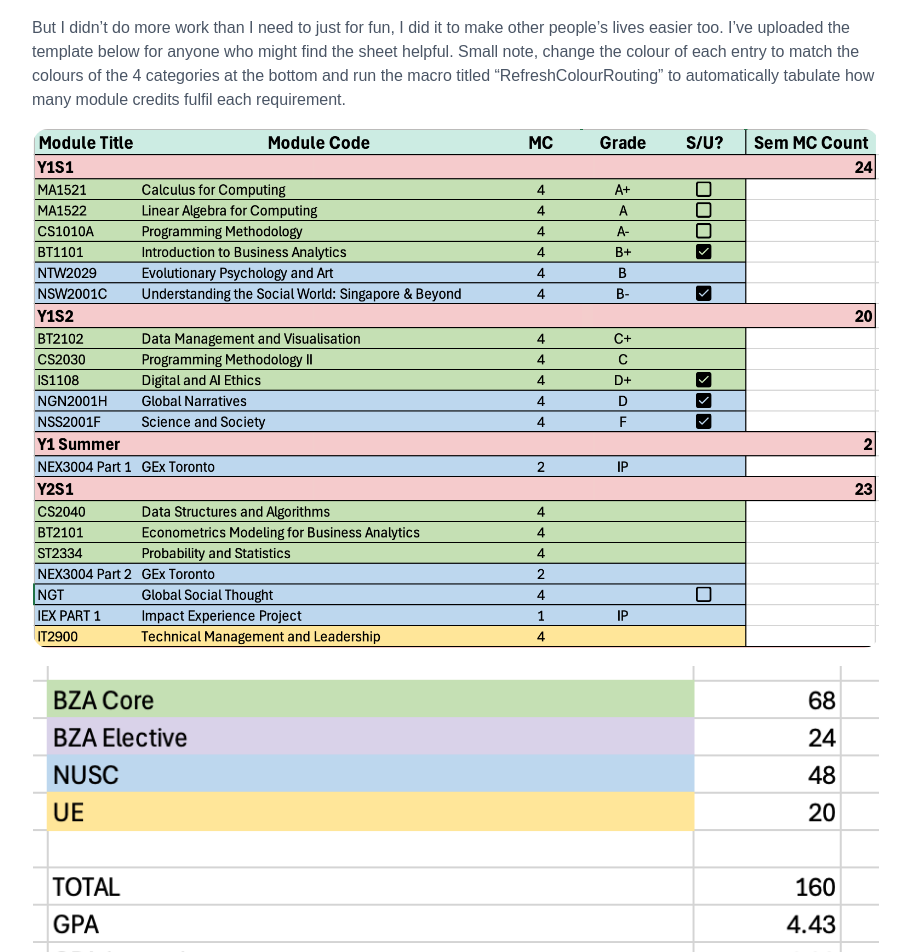
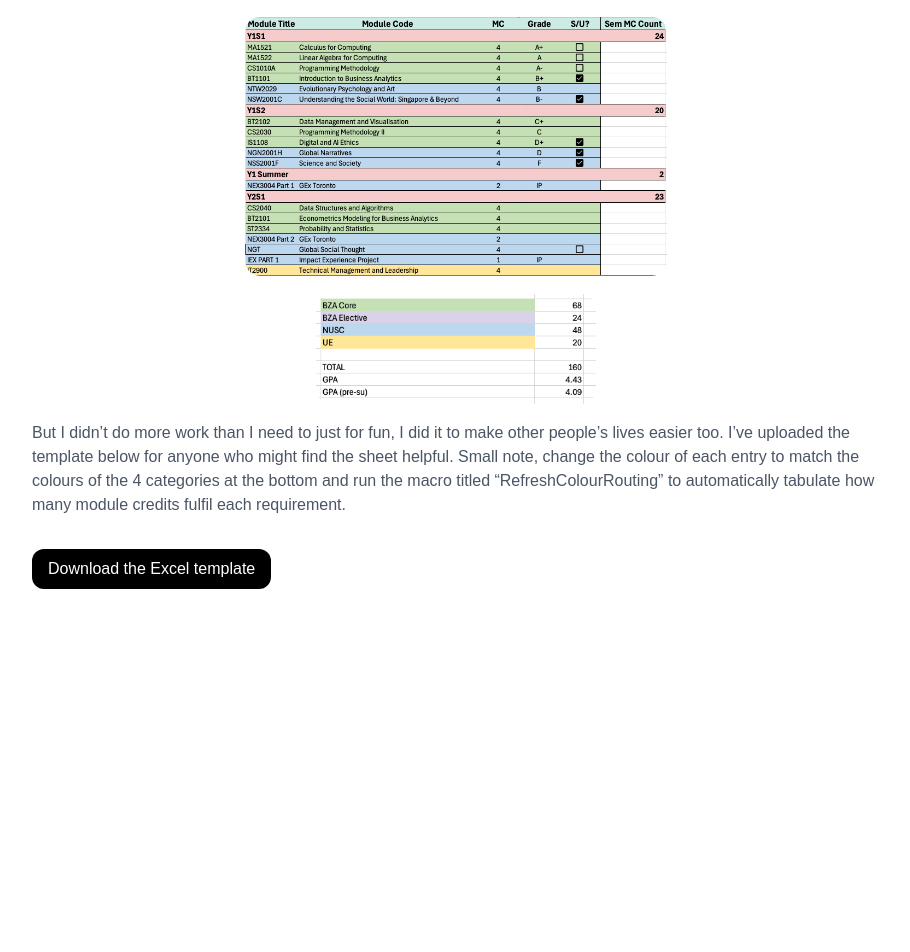
Before and after one commit to harenraj7/Personal-Website, a Next.js app: page /projects/academic-planner in a window 1280 px wide. Shown: the part 240-1192 px from the top of the page, without its empty margins (184-1094 px from the left). After the commit the page ends 893 px from the top, so only its background shows below. Built offline with nearby package versions, Linux system fonts and the light colour scheme.

Commit message:
Add images to academic planner page

```diff
--- a/app/projects/academic-planner/page.tsx
+++ b/app/projects/academic-planner/page.tsx
@@ -20,6 +20,26 @@ export default function AcademicPlannerPage() {
         S/U CAPs.
       </p>
 
+     <div className="mt-4 flex justify-center">
+  <Image
+    src="/images/acad_planner1.png"
+    alt="Modules"
+    width={1600}
+    height={900}
+    className="w-full sm:w-1/2 rounded-2xl border object-contain"
+  />
+</div>
+
+<div className="mt-4 flex justify-center">
+  <Image
+    src="/images/acad_planner2.png"
+    alt="GPA calculation"
+    width={1600}
+    height={900}
+    className="w-full sm:w-1/3 rounded-2xl border object-contain"
+  />
+</div>
+
       <p className="mt-4 text-gray-600 whitespace-pre-line">
         But I didn’t do more work than I need to just for fun, I did it to make
         other people’s lives easier too. I’ve uploaded the template below for anyone
@@ -28,22 +48,6 @@ export default function AcademicPlannerPage() {
         macro titled “RefreshColourRouting” to automatically tabulate how many module
         credits fulfil each requirement.
       </p>
-
-      <Image
-        src="/images/acad_planner1.png"
-        alt="Modules"
-        width={1600}
-        height={900}
-        className="mt-4 w-full rounded-2xl border object-cover"
-      />
-
-      <Image
-        src="/images/acad_planner2.png"
-        alt="GPA calculation"
-        width={1600}
-        height={900}
-        className="mt-4 w-full rounded-2xl border object-cover"
-      />
 
       <div className="mt-8">
         <a
```
